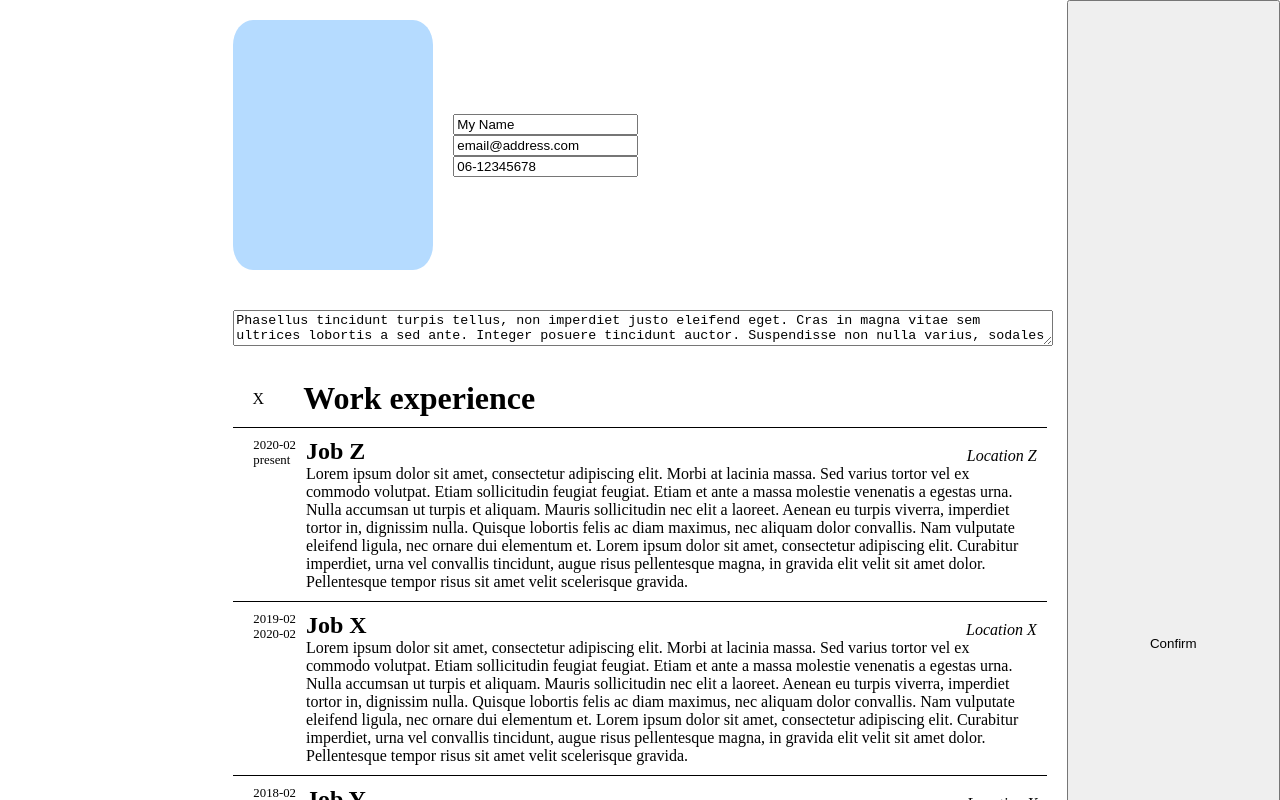
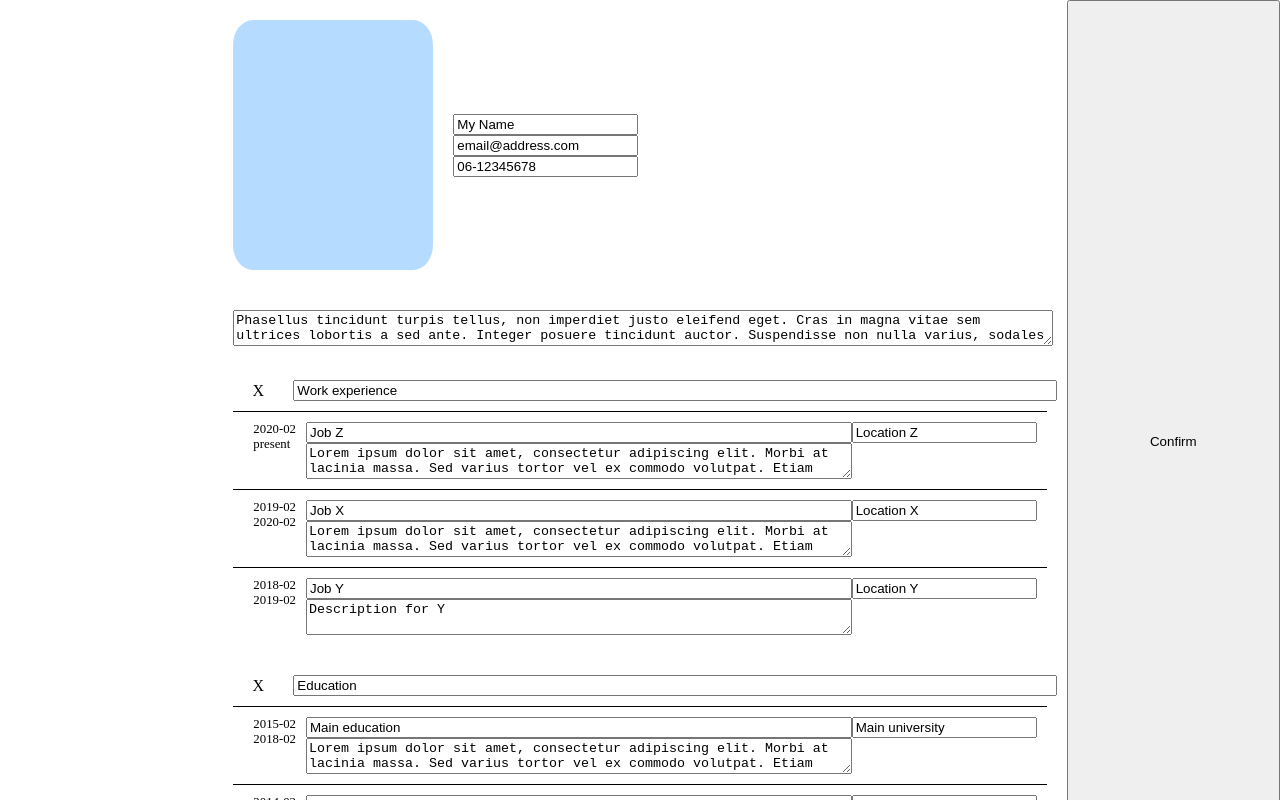
Before and after one commit to bjorn1213/odin-cv-application, a React (Vite) app: page / in a window 1280 px wide. Both pictures are taken after a click on the button "Edit". Shown: the top 800 px of the page. Built offline with nearby package versions, Linux system fonts and the light colour scheme.

Commit message:
Implement edit for all except dates

```diff
--- a/src/App.jsx
+++ b/src/App.jsx
@@ -26,8 +26,8 @@ function App() {
     <div className="app-container">
       <CVContainer>
         <CVPerson editMode={editMode}/>
-        <CVSection entryData={entryData.workItems} sectionTitle={"Work experience"} />
-        <CVSection entryData={entryData.eduItems}  sectionTitle={"Education"}/>
+        <CVSection editMode={editMode} entryData={entryData.workItems} sectionTitle={"Work experience"} />
+        <CVSection editMode={editMode} entryData={entryData.eduItems}  sectionTitle={"Education"}/>
       </CVContainer>
       <EditButton editMode={editMode} toggleEdit={toggleEdit}/>
     </div>
--- a/src/components/CVEntry.jsx
+++ b/src/components/CVEntry.jsx
@@ -1,7 +1,9 @@
+import { useState } from 'react'
+
 import '../styles/CVEntry.css'
 import {format} from 'date-fns'
 
-function DateLabel({startDate, endDate}) {
+function DateLabel({startDate, endDate, editMode}) {
     const targetFormat = "yyyy-MM";
 
     return (
@@ -12,28 +14,42 @@ function DateLabel({startDate, endDate}) {
     )
 }
 
-function CVTitle({itemTitle}) {
-    return <p className="cv-title"><b>{itemTitle}</b></p>
+function CVTitle({itemTitle, editMode}) {
+    const [title, setTitle] = useState(itemTitle);
+
+    if (editMode) {
+        return <input value={title} onChange={(e) => setTitle(e.target.value)} />
+    } else {
+        return <p className="cv-title"><b>{title}</b></p>
+    }
 }
 
-function CVInstitution({itemInstitution}) {
-    return <p className="institution"><em>{itemInstitution}</em></p>
+function CVInstitution({itemInstitution, editMode}) {
+    const [institution, setInstitution] = useState(itemInstitution);
+
+    if (editMode) {
+        return <input value={institution} onChange={(e) => setInstitution(e.target.value)}/>
+    } else {
+        return <p className="institution"><em>{itemInstitution}</em></p>
+    }
 }
 
-function CVBlurb({itemText}){
-    if (itemText) {
-        return <p className='cv-blurb'>{itemText}</p>
+function CVBlurb({itemText, editMode}){
+    const [text, setText] = useState(itemText || "Lorem ipsum dolor sit amet, consectetur adipiscing elit. Morbi at lacinia massa. Sed varius tortor vel ex commodo volutpat. Etiam sollicitudin feugiat feugiat. Etiam et ante a massa molestie venenatis a egestas urna. Nulla accumsan ut turpis et aliquam. Mauris sollicitudin nec elit a laoreet. Aenean eu turpis viverra, imperdiet tortor in, dignissim nulla. Quisque lobortis felis ac diam maximus, nec aliquam dolor convallis. Nam vulputate eleifend ligula, nec ornare dui elementum et. Lorem ipsum dolor sit amet, consectetur adipiscing elit. Curabitur imperdiet, urna vel convallis tincidunt, augue risus pellentesque magna, in gravida elit velit sit amet dolor. Pellentesque tempor risus sit amet velit scelerisque gravida.")
+    if (editMode) {
+        return <textarea value={text} onChange={(e) => setText(e.target.value)}/>
+    } else {
+        return <p className='cv-blurb'>{text}</p>
     }
-    return <p className='cv-blurb'>Lorem ipsum dolor sit amet, consectetur adipiscing elit. Morbi at lacinia massa. Sed varius tortor vel ex commodo volutpat. Etiam sollicitudin feugiat feugiat. Etiam et ante a massa molestie venenatis a egestas urna. Nulla accumsan ut turpis et aliquam. Mauris sollicitudin nec elit a laoreet. Aenean eu turpis viverra, imperdiet tortor in, dignissim nulla. Quisque lobortis felis ac diam maximus, nec aliquam dolor convallis. Nam vulputate eleifend ligula, nec ornare dui elementum et. Lorem ipsum dolor sit amet, consectetur adipiscing elit. Curabitur imperdiet, urna vel convallis tincidunt, augue risus pellentesque magna, in gravida elit velit sit amet dolor. Pellentesque tempor risus sit amet velit scelerisque gravida. </p>
 }
 
-function CVEntry({entry}) {
+function CVEntry({entry, editMode}) {
     return (
         <div className="cv-entry">
-            <DateLabel startDate={entry.startDate} endDate={entry.endDate}/>
-            <CVTitle itemTitle={entry.title}/>
-            <CVInstitution itemInstitution={entry.institution}/>
-            <CVBlurb itemText={entry.description}/>
+            <DateLabel editMode={editMode} startDate={entry.startDate} endDate={entry.endDate}/>
+            <CVTitle editMode={editMode} itemTitle={entry.title}/>
+            <CVInstitution editMode={editMode} itemInstitution={entry.institution}/>
+            <CVBlurb editMode={editMode} itemText={entry.description}/>
         </div>
     )
 }
--- a/src/components/CVSection.jsx
+++ b/src/components/CVSection.jsx
@@ -3,8 +3,9 @@ import "../styles/CVSection.css";
 import CVEntry from "./CVEntry";
 import { compareDesc } from "date-fns";
 
-function CVSection({ entryData, sectionTitle }) {
+function CVSection({ entryData, sectionTitle, editMode}) {
   const [showSection, setShowSection] = useState(true);
+  const [title, setTitle] = useState(sectionTitle);
 
   function toggleSection() {
     setShowSection(!showSection);
@@ -30,11 +31,11 @@ function CVSection({ entryData, sectionTitle }) {
           <button className="show-hide-section" onClick={toggleSection}>
             {showSection ? "X" : "O"}
           </button>
-          <h2>{sectionTitle}</h2>
+          {editMode ? <input value={title} onChange={(e) => setTitle(e.target.value)}/> : <h2>{title}</h2>}
         </div>
         <div className="entry-container">
           {entryData.sort(entrySorter).map((entry) =>
-              showSection ? <CVEntry key={entry.id} entry={entry} /> : null
+              showSection ? <CVEntry key={entry.id} entry={entry} editMode={editMode}/> : null
             )}
         </div>
       </div>
```
